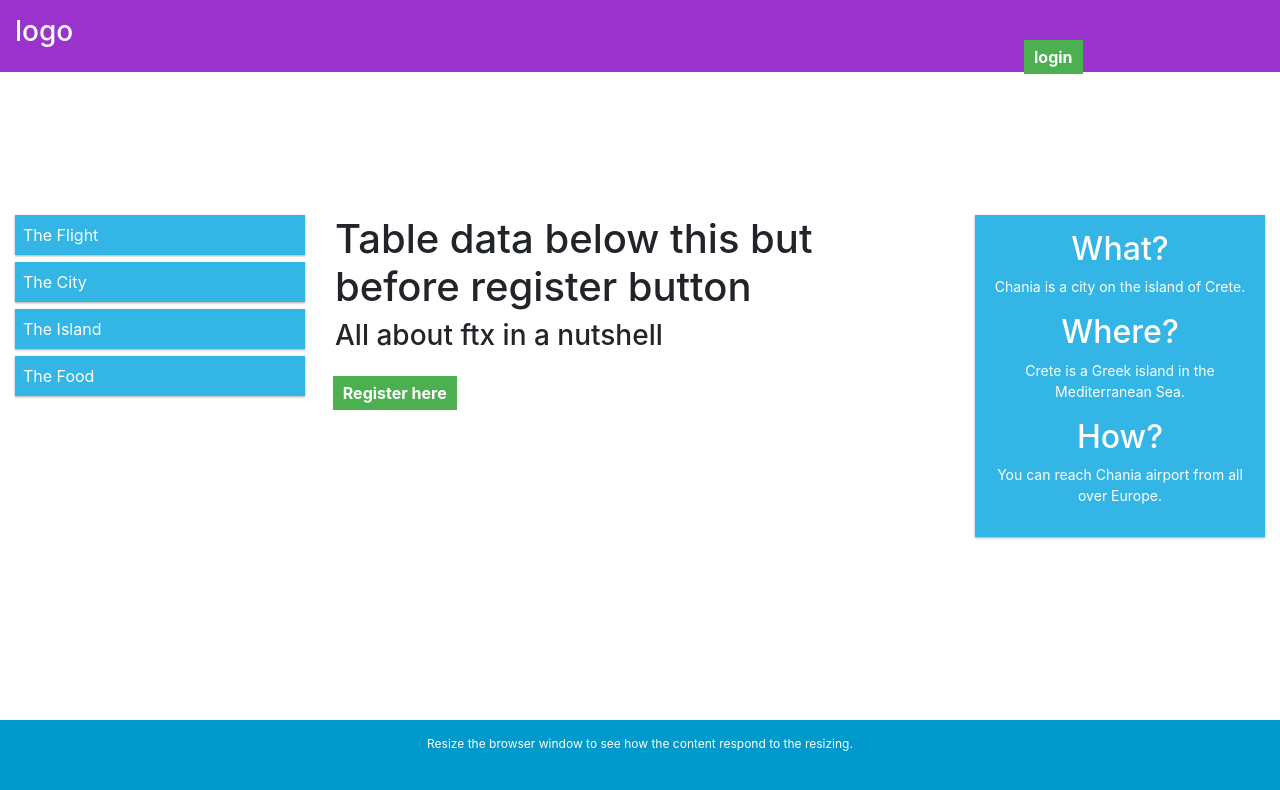
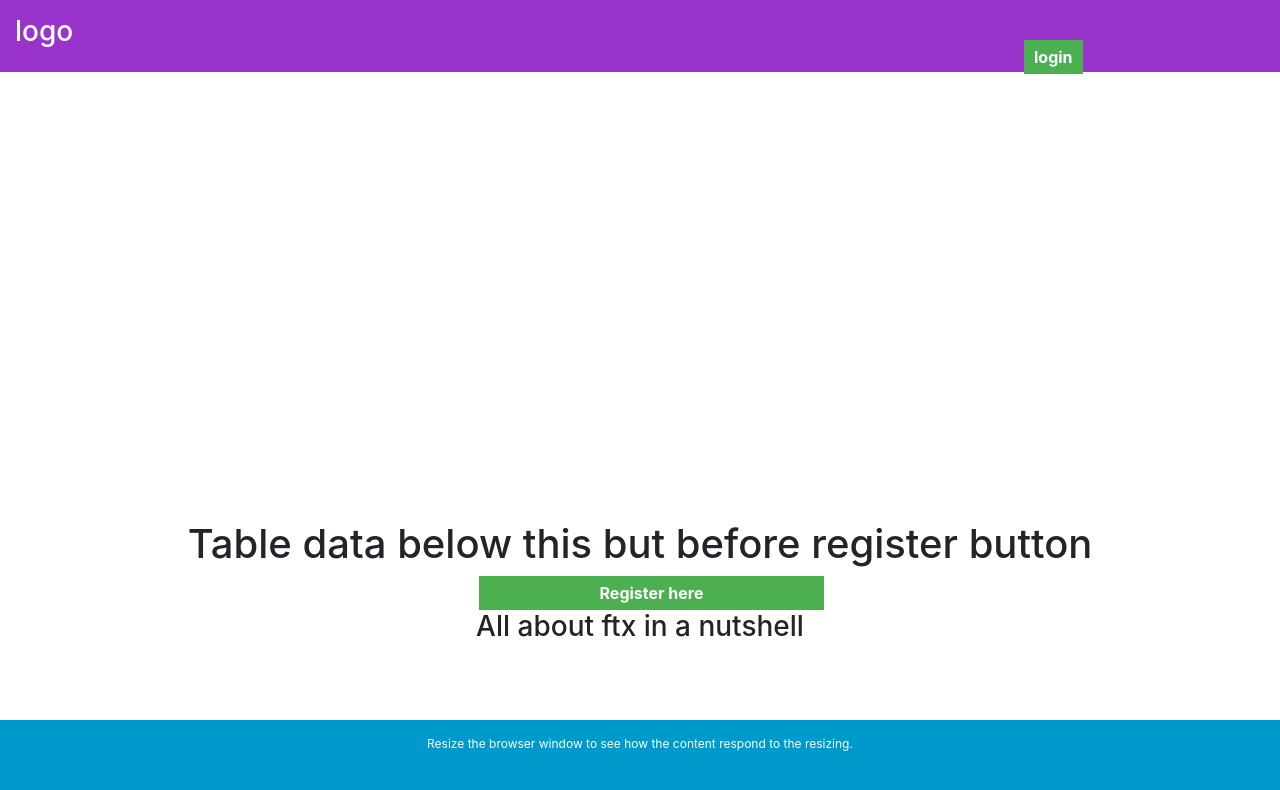
Before and after one commit to enebret/new_ftx, a React (Create React App) app: page / in a window 1280 px wide. Shown: the top 790 px of the page. Built offline with nearby package versions, Linux system fonts and the light colour scheme; the HTML template or start-up script is replaced by a standard one.

Commit message:
edits at body.js

```diff
--- a/src/App.css
+++ b/src/App.css
@@ -11,17 +11,26 @@
   box-sizing: border-box;
 }
 #btx {
-  left: 26%;
+  position:static;
+  margin-left: 36%;
   top: 50%;
+  width: 30%;
 }
 .row::after {
   content: "";
   clear: both;
   display: table;
 }
-.pow {
-  position: absolute;
-  top: 200px;
+.cr {
+  display: block;
+  margin-top: 30%;
+  width: 100%;
+  padding: 5%;
+  text-align: center;
+}
+
+#gd {
+  text-align: center
 }
 [class*="col-"] {
   float: left;
--- a/src/components/body.jsx
+++ b/src/components/body.jsx
@@ -19,31 +19,22 @@ function Body () {
 
 <div class="pow">
   <div class="col-3 col-s-3 menu">
-    <ul>
-      <li>The Flight</li>
-      <li>The City</li>
-      <li>The Island</li>
-      <li>The Food</li>
-    </ul>
+
   </div>
 
-  <div class="col-6 col-s-9">
-    <h1>Table data below this but before register button</h1>
+  <div class="">
+    <div class='cr'>
+    <h1 class="qr">Table data below this but before register button</h1>
     <button id = 'btx' onClick={() => navigate("registration")}>
         Register here
       </button>
-    <h3>All about ftx in a nutshell</h3>
+    <h3 id="gd">All about ftx in a nutshell</h3>
+    </div>
+
   </div>
 
   <div class="col-3 col-s-12">
-    <div class="aside">
-      <h2>What?</h2>
-      <p>Chania is a city on the island of Crete.</p>
-      <h2>Where?</h2>
-      <p>Crete is a Greek island in the Mediterranean Sea.</p>
-      <h2>How?</h2>
-      <p>You can reach Chania airport from all over Europe.</p>
-    </div>
+
   </div>
 </div>
 
```
